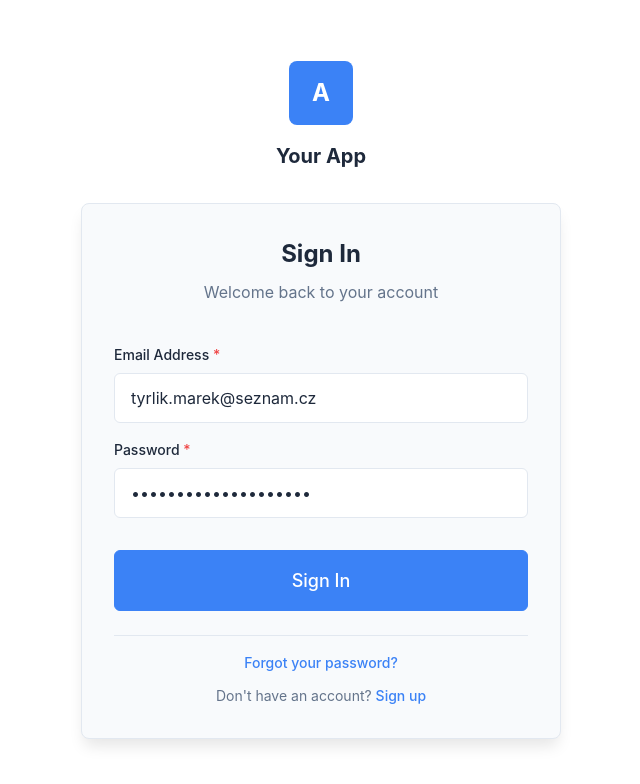
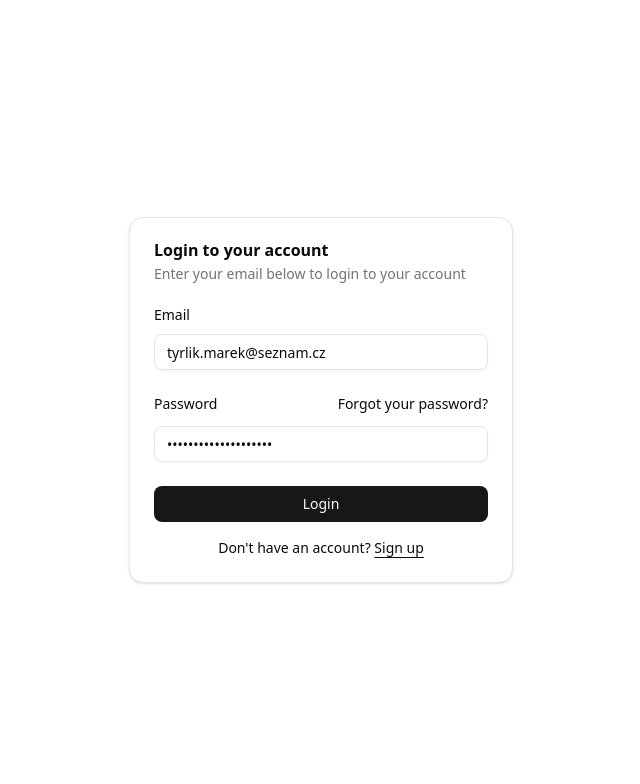
Before and after one commit to maratyrlik/finPlanApp, a Next.js app: page /login in a window 1280 px wide. Shown: the top 784 px of the page, without its empty margins (319-959 px from the left). Built offline with nearby package versions, Linux system fonts and the light colour scheme; no server answers.

Commit message:
updated login form

```diff
--- a/package.json
+++ b/package.json
@@ -17,6 +17,7 @@
 		"@radix-ui/react-collapsible": "^1.1.12",
 		"@radix-ui/react-dialog": "^1.1.15",
 		"@radix-ui/react-dropdown-menu": "^2.1.16",
+		"@radix-ui/react-label": "^2.1.7",
 		"@radix-ui/react-separator": "^1.1.7",
 		"@radix-ui/react-slot": "^1.2.3",
 		"@radix-ui/react-tooltip": "^1.2.8",
--- /dev/null
+++ b/src/components/login-form.jsx
@@ -0,0 +1,136 @@
+import { useState } from 'react'
+
+import { cn } from '@/lib/utils'
+import { Button } from '@/components/ui/button'
+import {
+	Card,
+	CardContent,
+	CardDescription,
+	CardHeader,
+	CardTitle,
+} from '@/components/ui/card'
+import { Input } from '@/components/ui/input'
+import { Label } from '@/components/ui/label'
+
+export function LoginForm({ className, ...props }) {
+	const [formData, setFormData] = useState({
+		email: 'tyrlik.marek@seznam.cz',
+		password: 'hyjqad-rexpix-3pogCi',
+	})
+
+	const [errors, setErrors] = useState({})
+
+	const handleInputChange = (field, value) => {
+		setFormData(prev => ({
+			...prev,
+			[field]: value,
+		}))
+
+		// Clear error when user starts typing
+		if (errors[field]) {
+			setErrors(prev => ({
+				...prev,
+				[field]: null,
+			}))
+		}
+	}
+
+	const validateForm = () => {
+		const newErrors = {}
+
+		// Email validation
+		if (!formData.email) {
+			newErrors.email = 'Email is required'
+		} else if (!/^[^\s@]+@[^\s@]+\.[^\s@]+$/.test(formData.email)) {
+			newErrors.email = 'Please enter a valid email address'
+		}
+
+		// Password validation
+		if (!formData.password) {
+			newErrors.password = 'Password is required'
+		}
+
+		setErrors(newErrors)
+		return Object.keys(newErrors).length === 0
+	}
+
+	const handleSubmit = e => {
+		e.preventDefault()
+
+		if (validateForm() && props.onSubmit) {
+			props.onSubmit(formData)
+		}
+	}
+
+	return (
+		<div className={cn('flex flex-col gap-6', className)} {...props}>
+			<Card>
+				<CardHeader>
+					<CardTitle>Login to your account</CardTitle>
+					<CardDescription>
+						Enter your email below to login to your account
+					</CardDescription>
+				</CardHeader>
+				<CardContent>
+					<form>
+						<div className="flex flex-col gap-6">
+							<div className="grid gap-3">
+								<Label htmlFor="email">Email</Label>
+								<Input
+									id="email"
+									type="email"
+									placeholder="m@example.com"
+									required
+									value={formData.email}
+									onChange={value =>
+										handleInputChange('email', value)
+									}
+									error={errors.email}
+								/>
+							</div>
+							<div className="grid gap-3">
+								<div className="flex items-center">
+									<Label htmlFor="password">Password</Label>
+									<a
+										href="/auth/forgot-password"
+										className="ml-auto inline-block text-sm underline-offset-4 hover:underline"
+									>
+										Forgot your password?
+									</a>
+								</div>
+								<Input
+									id="password"
+									type="password"
+									required
+									value={formData.password}
+									onChange={value =>
+										handleInputChange('password', value)
+									}
+									error={errors.password}
+								/>
+							</div>
+							<div className="flex flex-col gap-3">
+								<Button
+									type="submit"
+									className="w-full"
+									onClick={handleSubmit}
+								>
+									Login
+								</Button>
+							</div>
+						</div>
+						<div className="mt-4 text-center text-sm">
+							Don&apos;t have an account?{' '}
+							<a
+								href="/register"
+								className="underline underline-offset-4"
+							>
+								Sign up
+							</a>
+						</div>
+					</form>
+				</CardContent>
+			</Card>
+		</div>
+	)
+}
--- /dev/null
+++ b/src/components/ui/card.jsx
@@ -0,0 +1,92 @@
+import * as React from 'react'
+
+import { cn } from '@/lib/utils'
+
+function Card({ className, ...props }) {
+	return (
+		<div
+			data-slot="card"
+			className={cn(
+				'bg-card text-card-foreground flex flex-col gap-6 rounded-xl border py-6 shadow-sm',
+				className
+			)}
+			{...props}
+		/>
+	)
+}
+
+function CardHeader({ className, ...props }) {
+	return (
+		<div
+			data-slot="card-header"
+			className={cn(
+				'@container/card-header grid auto-rows-min grid-rows-[auto_auto] items-start gap-1.5 px-6 has-data-[slot=card-action]:grid-cols-[1fr_auto] [.border-b]:pb-6',
+				className
+			)}
+			{...props}
+		/>
+	)
+}
+
+function CardTitle({ className, ...props }) {
+	return (
+		<div
+			data-slot="card-title"
+			className={cn('leading-none font-semibold', className)}
+			{...props}
+		/>
+	)
+}
+
+function CardDescription({ className, ...props }) {
+	return (
+		<div
+			data-slot="card-description"
+			className={cn('text-muted-foreground text-sm', className)}
+			{...props}
+		/>
+	)
+}
+
+function CardAction({ className, ...props }) {
+	return (
+		<div
+			data-slot="card-action"
+			className={cn(
+				'col-start-2 row-span-2 row-start-1 self-start justify-self-end',
+				className
+			)}
+			{...props}
+		/>
+	)
+}
+
+function CardContent({ className, ...props }) {
+	return (
+		<div
+			data-slot="card-content"
+			className={cn('px-6', className)}
+			{...props}
+		/>
+	)
+}
+
+function CardFooter({ className, ...props }) {
+	return (
+		<div
+			data-slot="card-footer"
+			className={cn('flex items-center px-6 [.border-t]:pt-6', className)}
+			{...props}
+		/>
+	)
+}
+
+export {
+	Card,
+	CardHeader,
+	CardFooter,
+	CardTitle,
+	CardAction,
+	CardDescription,
+	CardContent,
+}
--- a/src/components/ui/input.jsx
+++ b/src/components/ui/input.jsx
@@ -1,24 +1,32 @@
-import * as React from "react"
+import * as React from 'react'
 
-import { cn } from "@/lib/utils"
+import { cn } from '@/lib/utils'
 
-function Input({
-  className,
-  type,
-  ...props
-}) {
+function Input({ className, type, value, onChange, error, ...props }) {
+	const handleChange = e => {
+		if (onChange) {
+			onChange(e.target.value)
+		}
+	}
+
 	return (
+		<div>
 			<input
 				type={type}
 				data-slot="input"
+				value={value || ''}
+				onChange={handleChange}
 				className={cn(
-        "file:text-foreground placeholder:text-muted-foreground selection:bg-primary selection:text-primary-foreground dark:bg-input/30 border-input h-9 w-full min-w-0 rounded-md border bg-transparent px-3 py-1 text-base shadow-xs transition-[color,box-shadow] outline-none file:inline-flex file:h-7 file:border-0 file:bg-transparent file:text-sm file:font-medium disabled:pointer-events-none disabled:cursor-not-allowed disabled:opacity-50 md:text-sm",
-        "focus-visible:border-ring focus-visible:ring-ring/50 focus-visible:ring-[3px]",
-        "aria-invalid:ring-destructive/20 dark:aria-invalid:ring-destructive/40 aria-invalid:border-destructive",
+					'file:text-foreground placeholder:text-muted-foreground selection:bg-primary selection:text-primary-foreground dark:bg-input/30 border-input h-9 w-full min-w-0 rounded-md border bg-transparent px-3 py-1 text-base shadow-xs transition-[color,box-shadow] outline-none file:inline-flex file:h-7 file:border-0 file:bg-transparent file:text-sm file:font-medium disabled:pointer-events-none disabled:cursor-not-allowed disabled:opacity-50 md:text-sm',
+					'focus-visible:border-ring focus-visible:ring-ring/50 focus-visible:ring-[3px]',
+					'aria-invalid:ring-destructive/20 dark:aria-invalid:ring-destructive/40 aria-invalid:border-destructive',
 					className
 				)}
-      {...props} />
-  );
+				{...props}
+			/>
+			{error && <div>{error}</div>}
+		</div>
+	)
 }
 
 export { Input }
--- /dev/null
+++ b/src/components/ui/label.jsx
@@ -0,0 +1,21 @@
+'use client'
+
+import * as React from 'react'
+import * as LabelPrimitive from '@radix-ui/react-label'
+
+import { cn } from '@/lib/utils'
+
+function Label({ className, ...props }) {
+	return (
+		<LabelPrimitive.Root
+			data-slot="label"
+			className={cn(
+				'flex items-center gap-2 text-sm leading-none font-medium select-none group-data-[disabled=true]:pointer-events-none group-data-[disabled=true]:opacity-50 peer-disabled:cursor-not-allowed peer-disabled:opacity-50',
+				className
+			)}
+			{...props}
+		/>
+	)
+}
+
+export { Label }
--- a/src/modules/auth/presentation/pages/login.jsx
+++ b/src/modules/auth/presentation/pages/login.jsx
@@ -1,7 +1,9 @@
 'use client'
 import { useState } from 'react'
 import { useRouter } from 'next/navigation'
-import { LoginForm } from '@/auth/presentation/components/forms/LoginForm.jsx'
+//import { LoginForm } from '@/auth/presentation/components/forms/LoginForm.jsx' //original
+import { LoginForm } from '@/components/login-form'
+
 import { AuthLayout } from '@/auth/presentation/components/ui/AuthLayout.jsx'
 import { AuthenticationService } from '@/modules/auth/domain/services/AuthenticationService.js'
 
@@ -12,6 +14,7 @@ export default function LoginPage() {
 	const authService = new AuthenticationService()
 
 	const handleLogin = async formData => {
+		console.warn('logging in  in login.jsx', formData)
 		setLoading(true)
 		setMessage('')
 
@@ -49,18 +52,25 @@ export default function LoginPage() {
 		}
 	}
 
+	// return (
+	// 	<AuthLayout>
+	// 		{message && (
+	// 			<div
+	// 				className={`auth-form__${
+	// 					message.includes('successful') ? 'success' : 'error'
+	// 				} auth-mb-4`}
+	// 			>
+	// 				{message}
+	// 			</div>
+	// 		)}
+	// 		<LoginForm onSubmit={handleLogin} loading={loading} />
+	// 	</AuthLayout>
+	// )
 	return (
-		<AuthLayout>
-			{message && (
-				<div
-					className={`auth-form__${
-						message.includes('successful') ? 'success' : 'error'
-					} auth-mb-4`}
-				>
-					{message}
-				</div>
-			)}
-			<LoginForm onSubmit={handleLogin} loading={loading} />
-		</AuthLayout>
+		<div className="flex min-h-svh w-full items-center justify-center p-6 md:p-10">
+			<div className="w-full max-w-sm">
+				<LoginForm onSubmit={handleLogin} />
+			</div>
+		</div>
 	)
 }
```
Also changed, not shown: 1 other file (tests, documents, lock files or other folders). Lines whose indentation alone changed are shown as unchanged.
